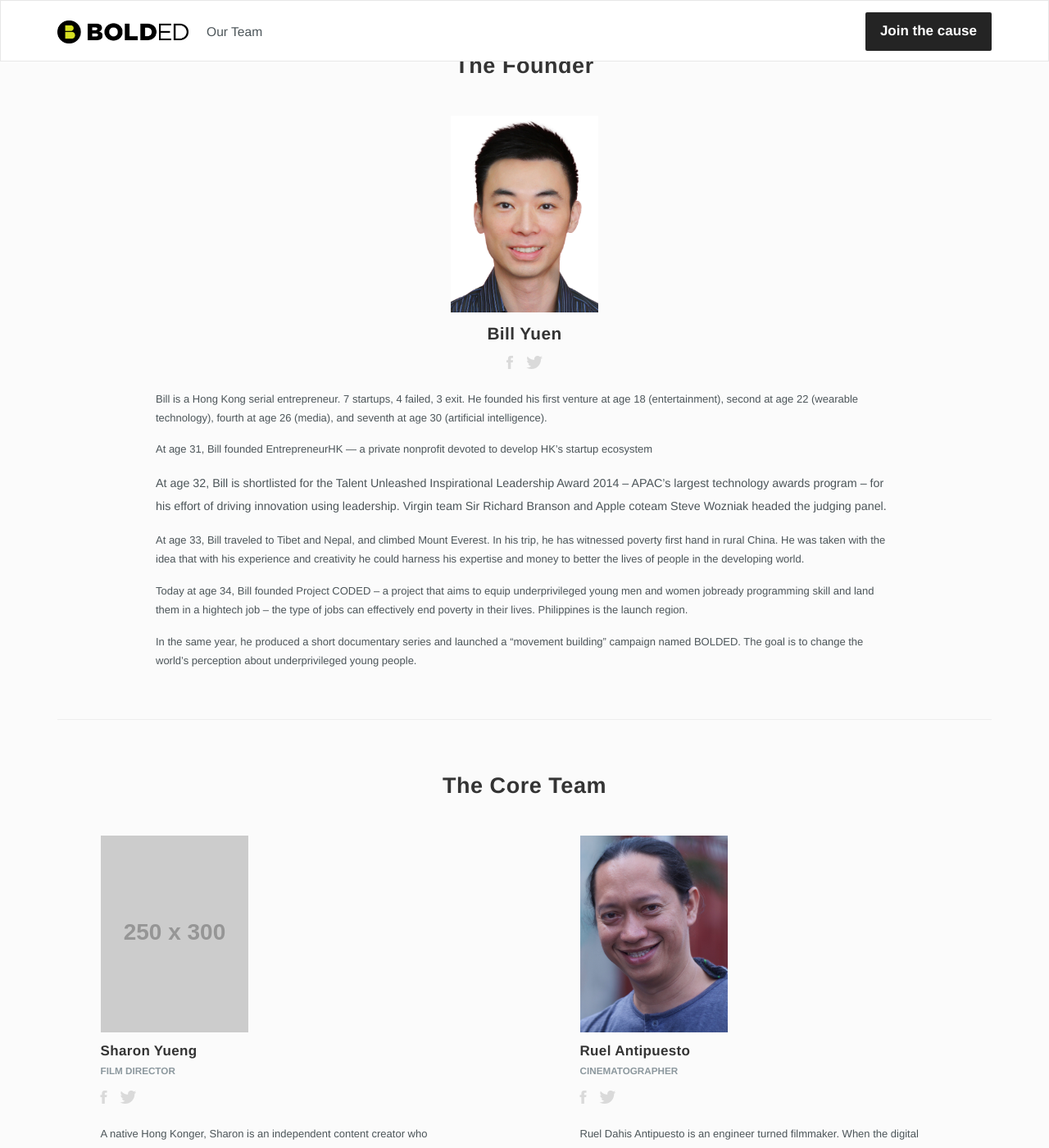
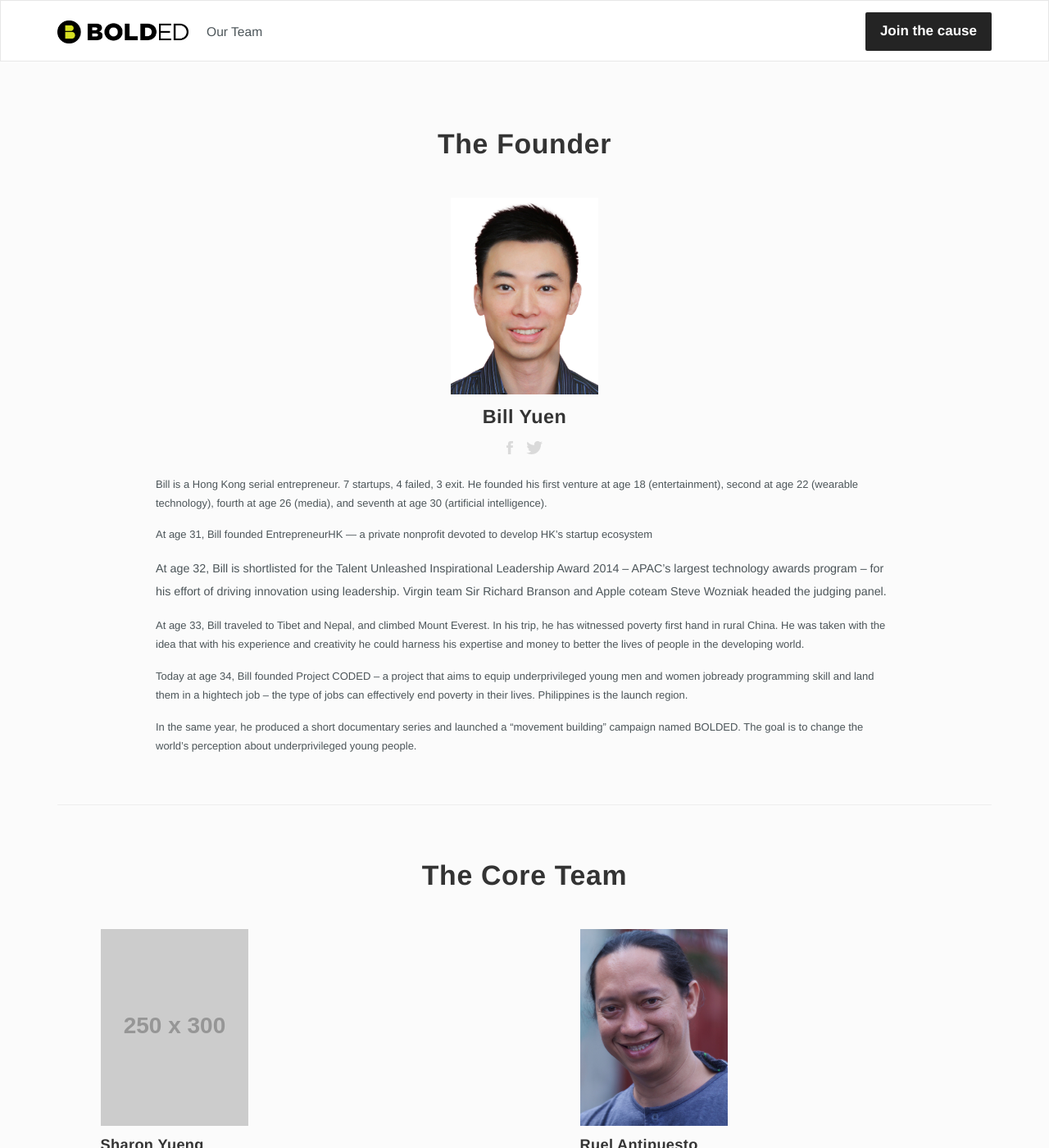
Before and after one commit to codedred/bolded, a Jekyll site: the page built from team.html, in a window 1280 px wide and 1400 px high. Shown: the whole window at 82% size. Built offline with Jekyll 4.4.1, drawn with Linux system fonts in a browser that asks for light colours; nearby versions of some CDN libraries; some web fonts are replaced.

Commit message:
quick fix on team page styling

```diff
--- a/_sass/components/_team.scss
+++ b/_sass/components/_team.scss
@@ -6,7 +6,7 @@
 }
 
 .team-members {
-  padding: 60px 0;
+  padding: 150px 0 60px;
 
   .member-item {
     display: table;
@@ -16,6 +16,7 @@
   .team-header {
     margin-bottom: 40px;
     text-align: center;
+    font-size: 2.6em;
   }
 
   .member-image {
@@ -25,7 +26,10 @@
     object-position: top;
   }
 
-  .member-name { margin: 10px 0 0 0; }
+  .member-name {
+    margin: 10px 0 0 0;
+    font-size: 1.4em;
+  }
 
   .member-title {
     font-family: 'Avenir Next', Helvetica, Arial, sans-serif;
@@ -73,7 +77,7 @@
   .founder {
     text-align: center;
     .member-image { margin: auto; }
-    .member-name { font-size: 1.6em; }
+    .member-name { font-size: 1.8em; }
 
     .member-content {
       max-width: 900px;
@@ -94,7 +98,7 @@
 
   .special-shoutout {
     .member-content {
-      max-width: 240px;
+      max-width: 200px;
       margin-bottom: 50px;
     }
   }
```
